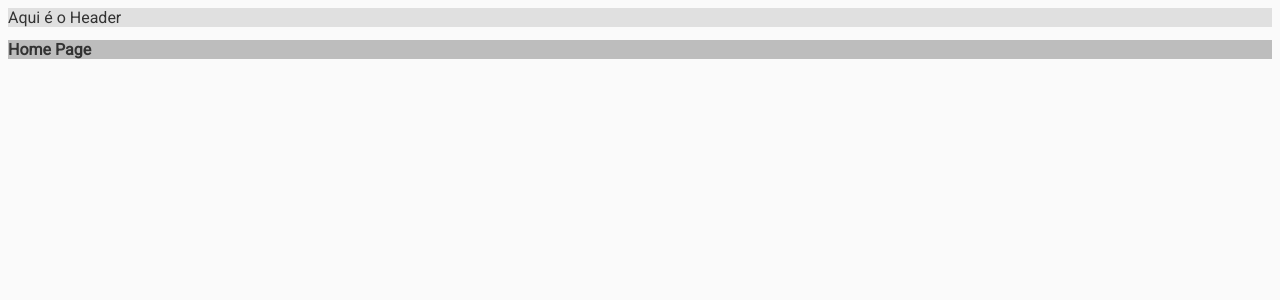
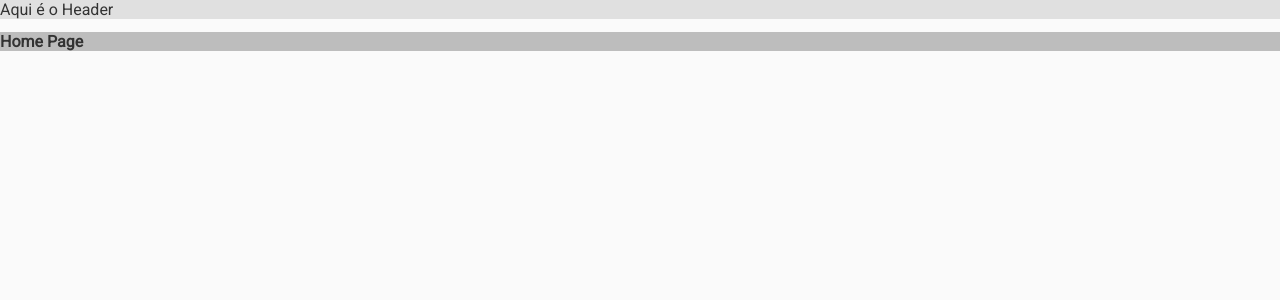
Before and after one commit to marcosaureliob/maoNoArado, a Next.js app: page / in a window 1280 px wide. Shown: the top 300 px of the page. Built offline with nearby package versions, Linux system fonts and the light colour scheme.

Commit message:
css default fix

```diff
--- a/src/styles/global.module.scss
+++ b/src/styles/global.module.scss
@@ -1,11 +1,11 @@
 @import "./mixinsThemes";
 
 .html {
-    padding: 0;
-    margin: 0;
-    box-sizing: border-box;
+    body {
+        padding: 0;
+        margin: 0;
+        box-sizing: border-box;
 
-    body {
         background-color: $background;
         color: $gray-900;
         -webkit-font-smoothing: antialiased;
```
